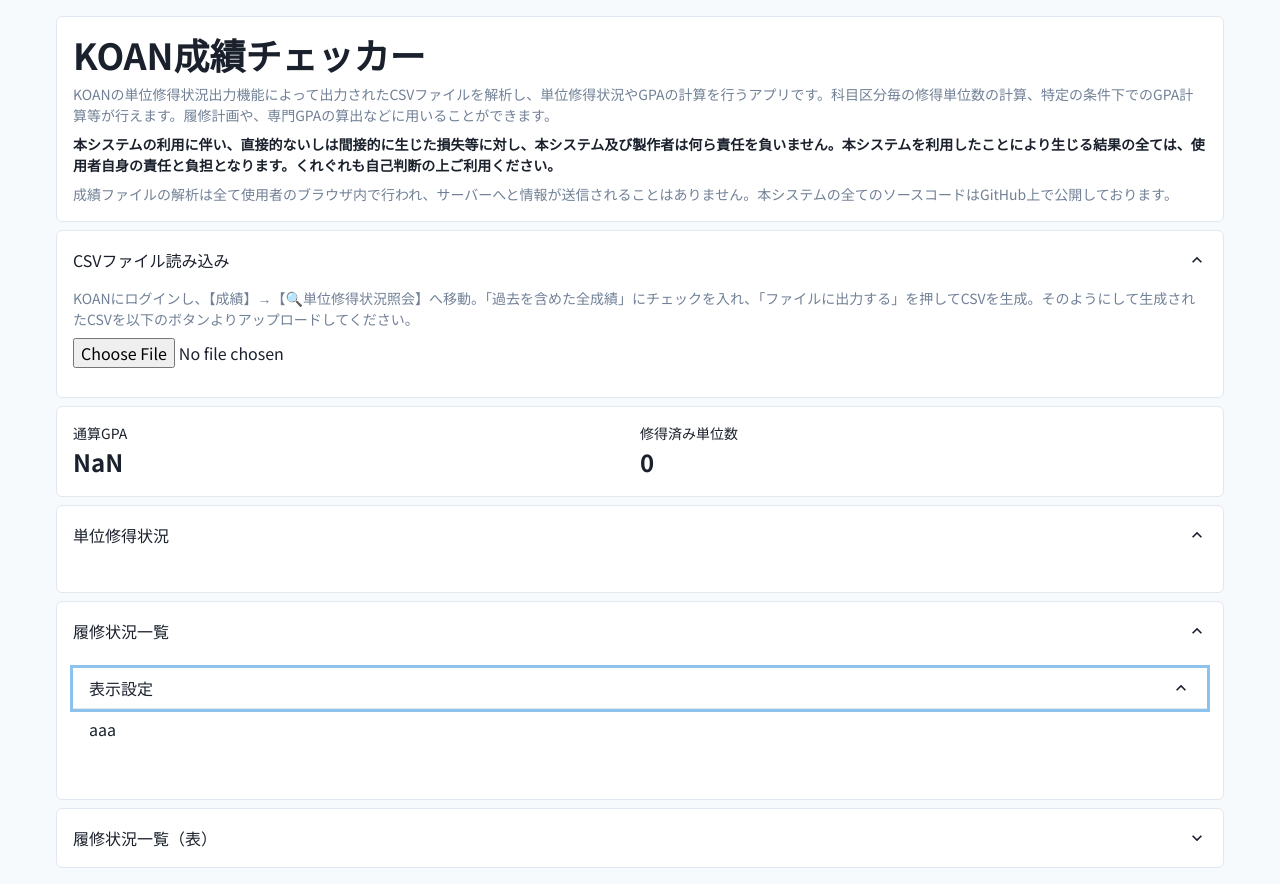
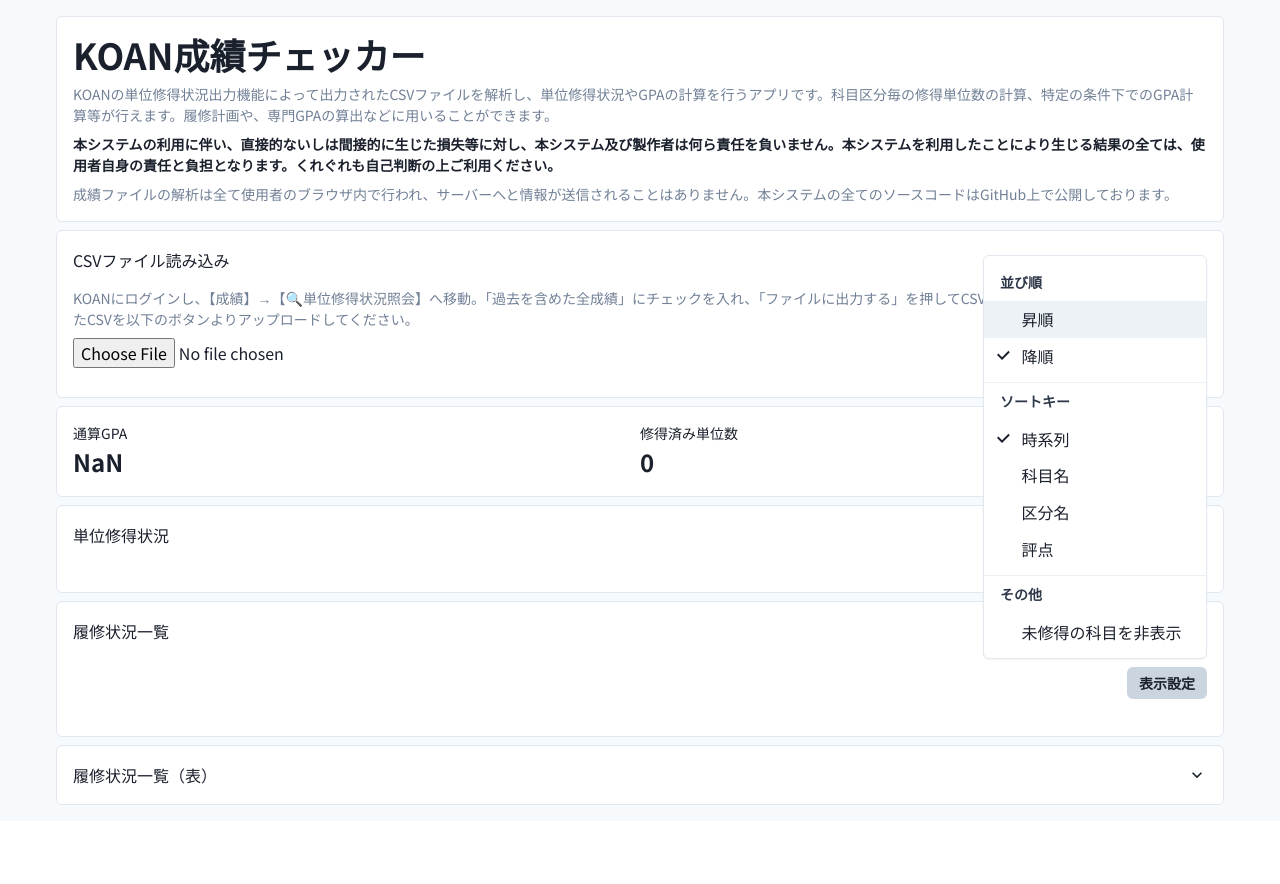
Before and after one commit to Happa8/KOAN-grade-analyzer, a React (Vite) app: page / in a window 1280 px wide. Both pictures are taken after a click on the button "表示設定". After the commit the page ends 821 px from the top, so only its background shows below. Built offline with nearby package versions, Linux system fonts and the light colour scheme.

Commit message:
ソート機能実装

```diff
--- /dev/null
+++ b/src/components/SubjectList.tsx
@@ -0,0 +1,197 @@
+import {
+  Accordion,
+  AccordionItem,
+  AccordionButton,
+  Box,
+  AccordionIcon,
+  AccordionPanel,
+  SimpleGrid,
+  HStack,
+  Menu,
+  MenuButton,
+  Button,
+  MenuList,
+  MenuOptionGroup,
+  MenuItemOption,
+  VStack,
+  MenuDivider,
+} from "@chakra-ui/react";
+import { useState, VFC } from "react";
+import { GradeTableType, gradeToGradePoint } from "../home";
+import Card from "./Card";
+import SubjectCard from "./SubjectCard";
+
+type Props = {
+  data: GradeTableType[];
+};
+
+// 四季を数字に変換
+const semesterToNumber = (semester: string): number => {
+  switch (semester) {
+    case "春学期":
+      return 1;
+    case "夏学期":
+      return 2;
+    case "秋学期":
+      return 3;
+    case "冬学期":
+      return 4;
+    default:
+      return 10;
+  }
+};
+
+const SubjectList: VFC<Props> = ({ data }) => {
+  const [displayOrder, setDisplayOrder] = useState<"desc" | "asc">("desc");
+  const [orderKey, setOrderKey] = useState<"name" | "grade" | "date" | "genre">(
+    "date"
+  );
+  const [isDisplayF, setIsDisplayF] = useState<boolean>(true);
+  return (
+    <Card sectionTitle="履修状況一覧">
+      {/* <Accordion allowMultiple borderColor={"transparent"} my={2}>
+        <AccordionItem>
+          <h3>
+            <AccordionButton borderBottomWidth="1px">
+              <Box flex={1} textAlign="left">
+                表示設定
+              </Box>
+              <AccordionIcon />
+            </AccordionButton>
+          </h3>
+          <AccordionPanel>aaa</AccordionPanel>
+        </AccordionItem>
+      </Accordion> */}
+      <VStack my={2} align="end">
+        <Menu closeOnSelect={false}>
+          <MenuButton as={Button} size="sm">
+            表示設定
+          </MenuButton>
+          <MenuList>
+            <MenuOptionGroup
+              color="gray.700"
+              defaultValue={displayOrder}
+              onChange={(e) => {
+                setDisplayOrder(e as "desc" | "asc");
+              }}
+              title="並び順"
+              type="radio"
+            >
+              <MenuItemOption value="asc">昇順</MenuItemOption>
+              <MenuItemOption value="desc">降順</MenuItemOption>
+            </MenuOptionGroup>
+            <MenuDivider />
+            <MenuOptionGroup
+              color="gray.700"
+              defaultValue={orderKey}
+              title="ソートキー"
+              type="radio"
+              onChange={(e) => {
+                setOrderKey(e as "name" | "grade" | "date" | "genre");
+              }}
+            >
+              <MenuItemOption value="date">時系列</MenuItemOption>
+              <MenuItemOption value="name">科目名</MenuItemOption>
+              <MenuItemOption value="genre">区分名</MenuItemOption>
+              <MenuItemOption value="grade">評点</MenuItemOption>
+            </MenuOptionGroup>
+            <MenuDivider />
+            <MenuOptionGroup
+              color="gray.700"
+              type="checkbox"
+              title="その他"
+              onChange={(e) => {
+                if (e.indexOf("isDisplayF") != -1) {
+                  setIsDisplayF(false);
+                } else {
+                  setIsDisplayF(true);
+                }
+              }}
+            >
+              <MenuItemOption value="isDisplayF">
+                未修得の科目を非表示
+              </MenuItemOption>
+            </MenuOptionGroup>
+          </MenuList>
+        </Menu>
+      </VStack>
+      <SimpleGrid minChildWidth={300} spacing={4}>
+        {data.length === 0 ? (
+          <></>
+        ) : (
+          data
+            .filter((elm) => {
+              if (isDisplayF) {
+                return true;
+              } else {
+                return elm.grade != ("Ｆ" || "否");
+              }
+            })
+            .sort((a, b) => {
+              const o: { m: -1 | 1; p: -1 | 1 } =
+                displayOrder == "asc" ? { m: -1, p: 1 } : { m: 1, p: -1 };
+              switch (orderKey) {
+                case "date":
+                  // 時系列ソート
+                  if (a.acquireYear !== b.acquireYear) {
+                    return a.acquireYear < b.acquireYear ? o.m : o.p;
+                  }
+                  if (a.acquireSemester !== b.acquireSemester) {
+                    return semesterToNumber(a.acquireSemester) <
+                      semesterToNumber(b.acquireSemester)
+                      ? o.m
+                      : o.p;
+                  }
+                case "genre":
+                  // 区分名ソート
+                  if (a.subjectGenre !== b.subjectGenre) {
+                    return a.subjectGenre < b.subjectGenre ? o.m : o.p;
+                  }
+                case "grade":
+                  // 成績ソート
+                  if (a.grade !== b.grade) {
+                    return gradeToGradePoint(a.grade) <
+                      gradeToGradePoint(b.grade)
+                      ? o.m
+                      : o.p;
+                  }
+                case "name":
+                  // 科目名ソート
+                  if (a.subjectName !== b.subjectName) {
+                    return a.subjectName < b.subjectName ? o.m : o.p;
+                  }
+              }
+              // 時系列ソート
+              if (a.acquireYear !== b.acquireYear) {
+                return a.acquireYear < b.acquireYear ? -1 : 1;
+              }
+              if (a.acquireSemester !== b.acquireSemester) {
+                return semesterToNumber(a.acquireSemester) <
+                  semesterToNumber(b.acquireSemester)
+                  ? -1
+                  : 1;
+              }
+              // 区分名ソート
+              if (a.subjectGenre !== b.subjectGenre) {
+                return a.subjectGenre < b.subjectGenre ? -1 : 1;
+              }
+              // 科目名ソート
+              if (a.subjectName !== b.subjectName) {
+                return a.subjectName < b.subjectName ? -1 : 1;
+              }
+              // 成績ソート
+              if (a.grade !== b.grade) {
+                return gradeToGradePoint(a.grade) > gradeToGradePoint(b.grade)
+                  ? -1
+                  : 1;
+              }
+              return 0;
+            })
+            .map((item) => <SubjectCard gradeData={item} key={item.No} />)
+        )}
+      </SimpleGrid>
+    </Card>
+  );
+};
+
+export default SubjectList;
--- a/src/home.tsx
+++ b/src/home.tsx
@@ -26,6 +26,7 @@
 import { convert, detect, Encoding } from "encoding-japanese";
 import Card from "./components/Card";
 import SubjectCard from "./components/SubjectCard";
+import SubjectList from "./components/SubjectList";
 
 export type GradeTableType = {
   studentCode: string;
@@ -53,23 +54,7 @@
 
 const parseJudgeString = `"学生所属コード","学籍番号","画面指定年度","画面指定学期","No.","科目詳細区分","科目小区分","開講科目名 ","リーディングプログラム科目","知のジムナスティックス科目","単位数","修得年度","修得学期","評語","合否"`;
 
-// 四季を数字に変換
-const semesterToNumber = (semester: string): number => {
-  switch (semester) {
-    case "春学期":
-      return 1;
-    case "夏学期":
-      return 2;
-    case "秋学期":
-      return 3;
-    case "冬学期":
-      return 4;
-    default:
-      return 10;
-  }
-};
-
-const gradeToGradePoint = (grade: string): number => {
+export const gradeToGradePoint = (grade: string): number => {
   switch (grade) {
     case "Ｓ":
       return 4;
@@ -89,12 +74,12 @@
 };
 
 // 切り捨て計算
-const orgFloor = (value: number, base: number = 100): number => {
+export const orgFloor = (value: number, base: number = 100): number => {
   return Math.floor(value * base) / base;
 };
 
 // 単位計算
-const calcCredit = ({
+export const calcCredit = ({
   gradeData,
   isTruryCreditNum = true,
   filterBlackList = {} as GradeTableArrayType,
@@ -168,7 +153,7 @@
 };
 
 // GPA計算
-const calcGPA = (gradeData: GradeTableType[]): number => {
+export const calcGPA = (gradeData: GradeTableType[]): number => {
   const GP = gradeData
     .filter((elm) => elm.subjectSubGenre !== "他学科・専攻・教免等科目")
     .filter((elm) => elm.grade !== ("合" || "否"))
@@ -188,7 +173,7 @@
 };
 
 // 区分・小区分検出
-const suspectSubjectGenre = (
+export const suspectSubjectGenre = (
   gradeData: GradeTableType[]
 ): { subjectGenre: string; subjectSubGenre: string[] }[] => {
   const subjectGenreSet = new Set(gradeData.map((elm) => elm.subjectGenre));
@@ -310,7 +295,7 @@
                   const subGenreTr = elm.subjectSubGenre.map((subGenre) => (
                     <Tr key={subGenre} color={"gray.500"}>
                       <Td>{subGenre}</Td>
-                      <Td isNumeric>
+                      <Td minW={20} isNumeric>
                         {calcCredit({
                           gradeData: rawData,
                           filterWhiteList: {
@@ -329,7 +314,7 @@
                             ? "(区分なし)"
                             : elm.subjectGenre}
                         </Td>
-                        <Td isNumeric>
+                        <Td minW={20} isNumeric>
                           計
                           {calcCredit({
                             gradeData: rawData,
@@ -351,47 +336,7 @@
             </Table>
           </Center>
         </Card>
-        <Card sectionTitle="履修状況一覧">
-          <Accordion allowMultiple borderColor={"transparent"} my={2}>
-            <AccordionItem>
-              <h3>
-                <AccordionButton borderBottomWidth="1px">
-                  <Box flex={1} textAlign="left">
-                    表示設定
-                  </Box>
-                  <AccordionIcon />
-                </AccordionButton>
-              </h3>
-              <AccordionPanel>aaa</AccordionPanel>
-            </AccordionItem>
-          </Accordion>
-          <SimpleGrid minChildWidth={300} spacing={4}>
-            {rawData.length === 0 ? (
-              <></>
-            ) : (
-              rawData
-                .sort((a, b) => {
-                  if (a.acquireYear !== b.acquireYear) {
-                    return a.acquireYear < b.acquireYear ? -1 : 1;
-                  }
-                  if (a.acquireSemester !== b.acquireSemester) {
-                    return semesterToNumber(a.acquireSemester) <
-                      semesterToNumber(b.acquireSemester)
-                      ? -1
-                      : 1;
-                  }
-                  if (a.grade !== b.grade) {
-                    return a.grade < b.grade ? -1 : 1;
-                  }
-                  if (a.subjectGenre !== b.subjectGenre) {
-                    return a.subjectGenre < b.subjectGenre ? -1 : 1;
-                  }
-                  return 0;
-                })
-                .map((item) => <SubjectCard gradeData={item} key={item.No} />)
-            )}
-          </SimpleGrid>
-        </Card>
+        <SubjectList data={rawData} />
         <Card sectionTitle="履修状況一覧（表）" isDefaultOpen={false}>
           <Table size={"sm"}>
             <Thead>
--- a/vite.config.ts
+++ b/vite.config.ts
@@ -3,6 +3,6 @@
 
 // https://vitejs.dev/config/
 export default defineConfig({
-  base: "KOAN-grade-analyzer",
+  base: "/KOAN-grade-analyzer/",
   plugins: [react()]
 })
```
Also changed, not shown: 1 other file (tests, documents, lock files or other folders).
